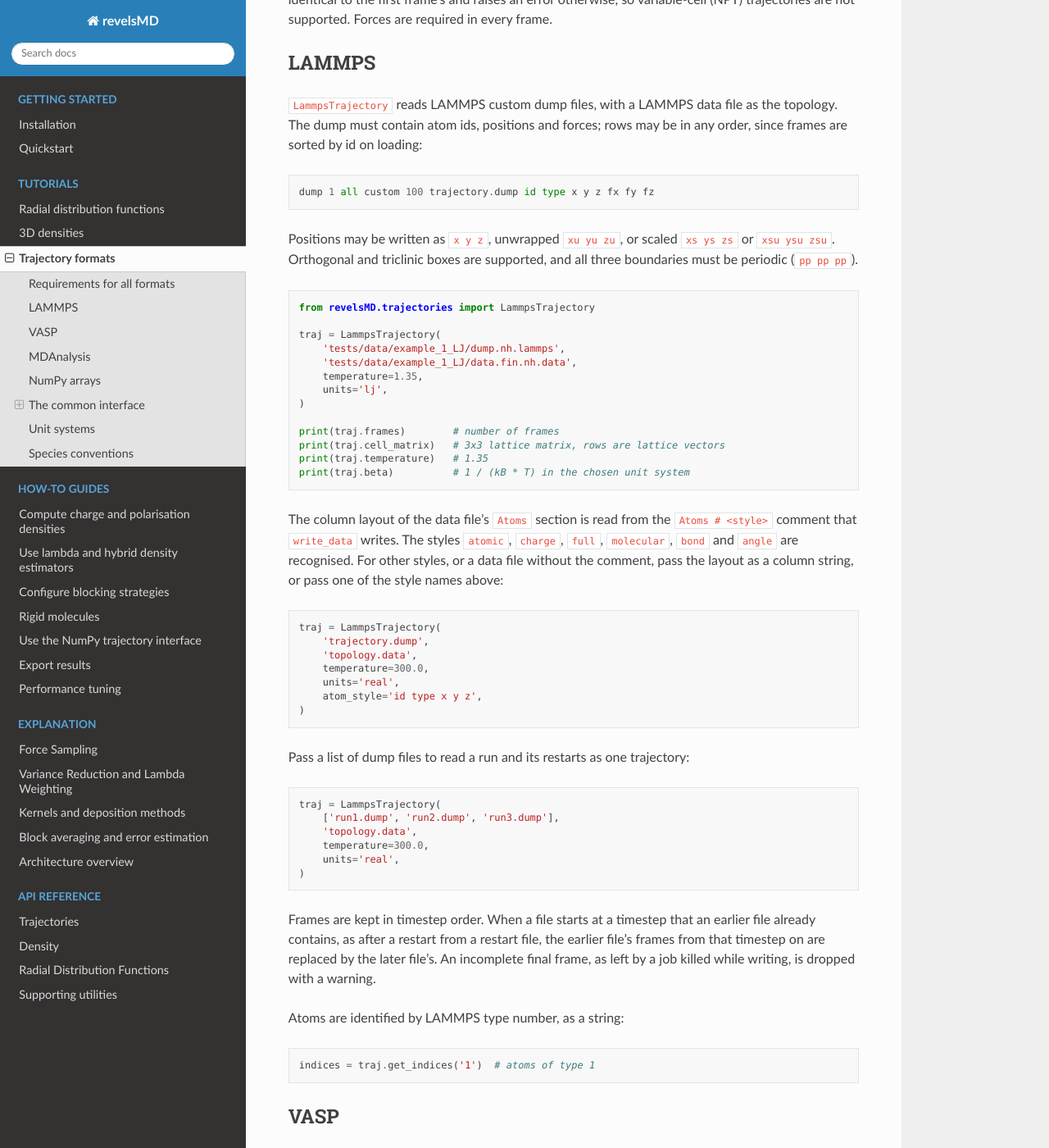
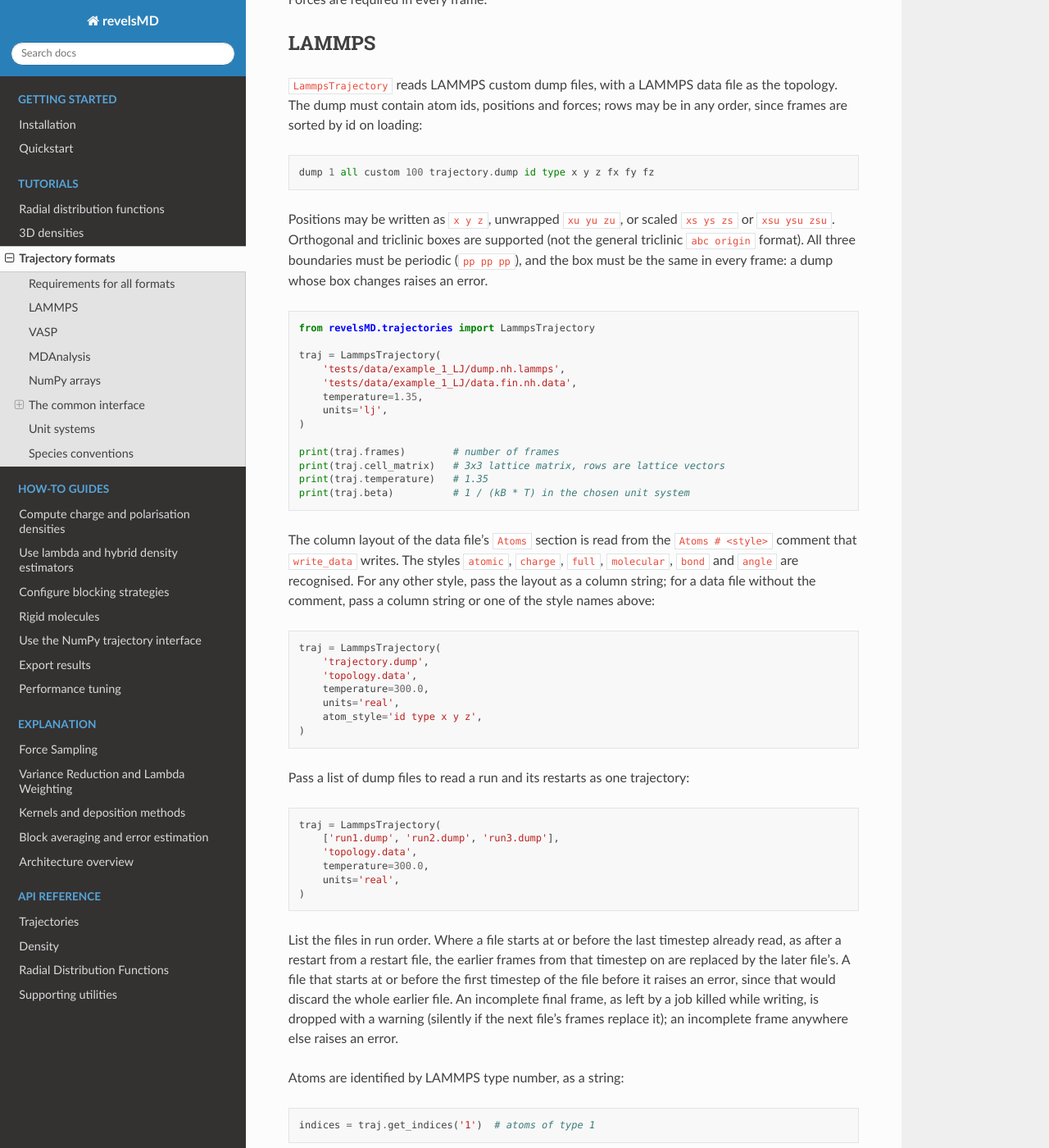
Before and after one commit to user200000/revelsmd, a Sphinx documentation site: the page built from docs/source/tutorials/trajectory-formats.md, in a window 1280 px wide and 1400 px high, scrolled down 349 px. Shown: the whole window at 82% size. Built offline with Sphinx 7.4.7 and the Read the Docs theme 3.1.0, drawn with Linux system fonts in a browser that asks for light colours; some of the changed text lies outside the part shown.

Commit message:
State the fixed-cell requirement accurately and the order of restart files

````diff
--- a/docs/source/tutorials/trajectory-formats.md
+++ b/docs/source/tutorials/trajectory-formats.md
@@ -6,10 +6,8 @@
 
 ## Requirements for all formats
 
-Trajectories must have a fixed, fully periodic cell. Each loader checks
-that every frame's cell is identical to the first frame's and raises an
-error otherwise, so variable-cell (NPT) trajectories are not supported.
-Forces are required in every frame.
+Trajectories must have a fixed, fully periodic cell; variable-cell (NPT)
+trajectories are not supported. Forces are required in every frame.
 
 ## LAMMPS
 
@@ -22,8 +20,10 @@
 ```
 
 Positions may be written as `x y z`, unwrapped `xu yu zu`, or scaled
-`xs ys zs` or `xsu ysu zsu`. Orthogonal and triclinic boxes are supported, and
-all three boundaries must be periodic (`pp pp pp`).
+`xs ys zs` or `xsu ysu zsu`. Orthogonal and triclinic boxes are supported (not
+the general triclinic `abc origin` format). All three boundaries must be
+periodic (`pp pp pp`), and the box must be the same in every frame: a dump
+whose box changes raises an error.
 
 ```python
 from revelsMD.trajectories import LammpsTrajectory
@@ -43,9 +43,9 @@
 
 The column layout of the data file's `Atoms` section is read from the
 `Atoms # <style>` comment that `write_data` writes. The styles `atomic`,
-`charge`, `full`, `molecular`, `bond` and `angle` are recognised. For other
-styles, or a data file without the comment, pass the layout as a column
-string, or pass one of the style names above:
+`charge`, `full`, `molecular`, `bond` and `angle` are recognised. For any
+other style, pass the layout as a column string; for a data file without the
+comment, pass a column string or one of the style names above:
 
 ```python
 traj = LammpsTrajectory(
@@ -68,11 +68,14 @@
 )
 ```
 
-Frames are kept in timestep order. When a file starts at a timestep that an
-earlier file already contains, as after a restart from a restart file, the
-earlier file's frames from that timestep on are replaced by the later file's.
-An incomplete final frame, as left by a job killed while writing, is dropped
-with a warning.
+List the files in run order. Where a file starts at or before the last
+timestep already read, as after a restart from a restart file, the earlier
+frames from that timestep on are replaced by the later file's. A file that
+starts at or before the first timestep of the file before it raises an error,
+since that would discard the whole earlier file. An incomplete final frame, as
+left by a job killed while writing, is dropped with a warning (silently if the
+next file's frames replace it); an incomplete frame anywhere else raises an
+error.
 
 Atoms are identified by LAMMPS type number, as a string:
 
````
